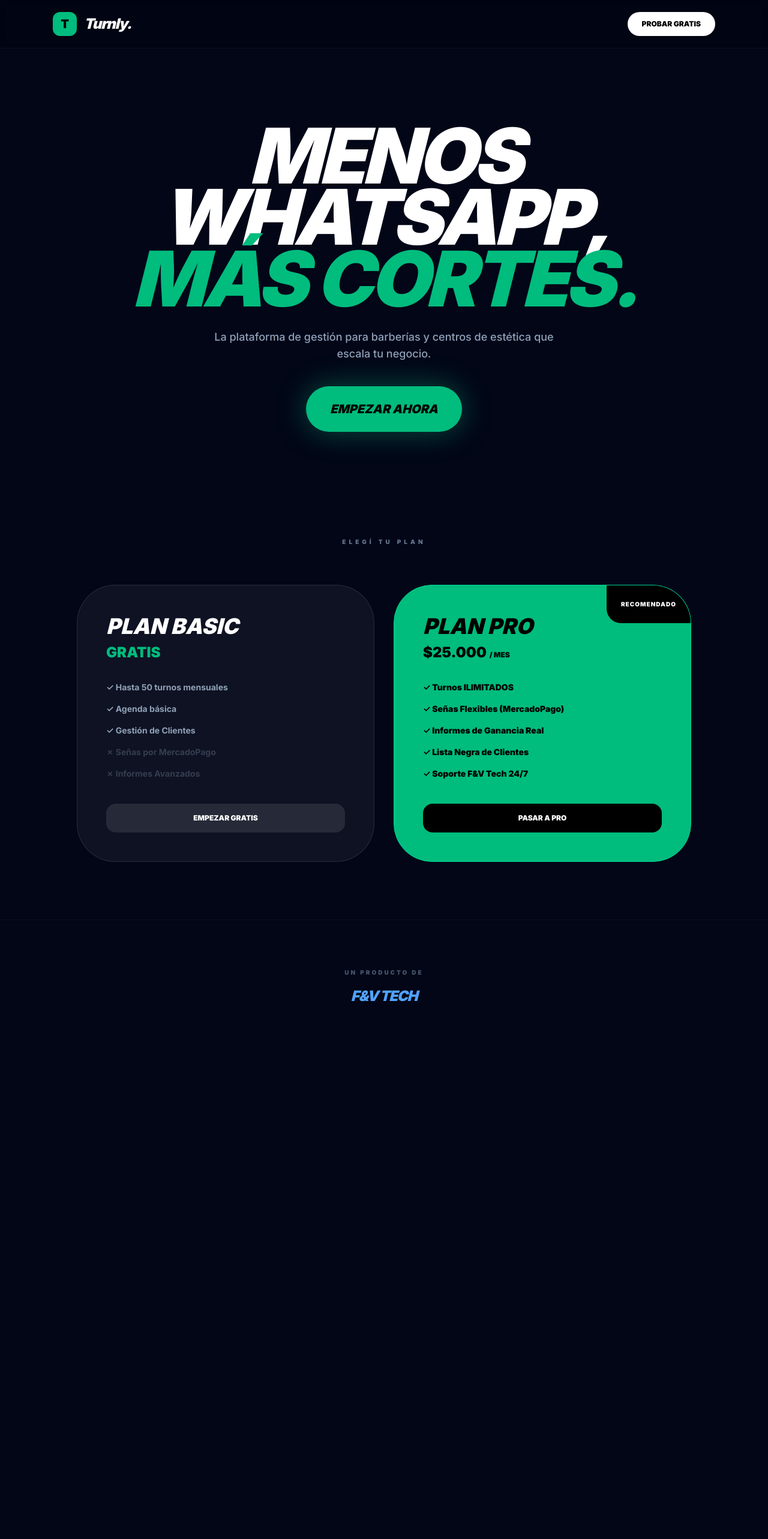
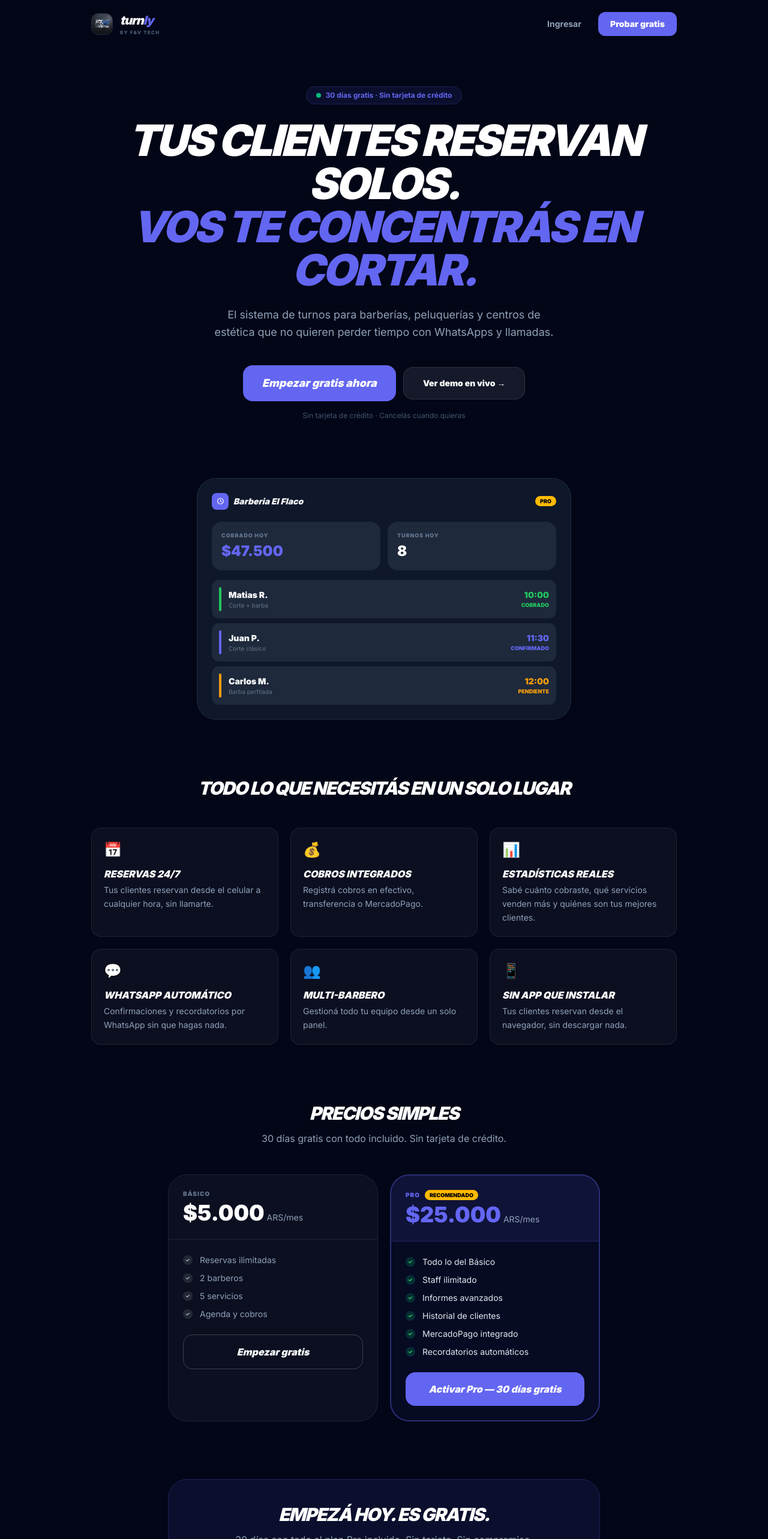
Before and after one commit to Vale-G/turnos-saas, a Next.js app: page / in a window 1280 px wide. Shown: the top 2566 px of the page at 60% size. Before the commit the page ends 1757 px from the top, so only its background shows below. Built offline with nearby package versions, Linux system fonts and the light colour scheme; no server answers; the database is empty.

Commit message:
fix: restaurar landing page original con diseno de fv tech

```diff
--- a/app/page.tsx
+++ b/app/page.tsx
@@ -1,64 +1,246 @@
 'use client'
-import Link from 'next/link'
+import React from 'react'
+import { useRouter } from 'next/navigation'
 
-export default function LandingPage() {
+const FEATURES = [
+  { icon: '📅', titulo: 'Reservas 24/7', desc: 'Tus clientes reservan desde el celular a cualquier hora, sin llamarte.' },
+  { icon: '💰', titulo: 'Cobros integrados', desc: 'Registrá cobros en efectivo, transferencia o MercadoPago.' },
+  { icon: '📊', titulo: 'Estadísticas reales', desc: 'Sabé cuánto cobraste, qué servicios venden más y quiénes son tus mejores clientes.' },
+  { icon: '💬', titulo: 'WhatsApp automático', desc: 'Confirmaciones y recordatorios por WhatsApp sin que hagas nada.' },
+  { icon: '👥', titulo: 'Multi-barbero', desc: 'Gestioná todo tu equipo desde un solo panel.' },
+  { icon: '📱', titulo: 'Sin app que instalar', desc: 'Tus clientes reservan desde el navegador, sin descargar nada.' },
+]
+
+export default function Landing() {
+  const router = useRouter()
+  const [precios, setPrecios] = React.useState({ basico: 5000, pro: 25000 })
+
+  React.useEffect(() => {
+    import('@/lib/supabase').then(({ supabase }) => {
+      supabase.from('config').select('clave, valor')
+        .in('clave', ['precio_basico', 'precio_pro'])
+        .then(({ data }) => {
+          if (data) {
+            const pm: Record<string, number> = {}
+            data.forEach((c: { clave: string; valor: string }) => { pm[c.clave] = Number(c.valor) })
+            setPrecios({ basico: pm.precio_basico ?? 5000, pro: pm.precio_pro ?? 25000 })
+          }
+        })
+    })
+  }, [])
+
   return (
-    <div className="min-h-screen bg-[#020617] text-white font-sans">
-      {/* Hero y Nav (Igual que antes) */}
-      <nav className="border-b border-white/5 bg-black/20 backdrop-blur-md sticky top-0 z-50">
-        <div className="max-w-6xl mx-auto px-6 h-20 flex items-center justify-between">
-          <div className="flex items-center gap-3"><div className="w-10 h-10 bg-emerald-500 rounded-xl flex items-center justify-center font-black text-black text-xl">T</div><span className="font-black italic text-2xl tracking-tighter">Turnly.</span></div>
-          <Link href="/login" className="bg-white text-black px-6 py-3 rounded-full text-xs font-black uppercase hover:scale-105 transition-transform">Probar Gratis</Link>
+    <div className="min-h-screen bg-[#020617] text-white">
+
+      {/* Nav */}
+      <nav className="flex items-center justify-between px-6 py-5 max-w-5xl mx-auto">
+        <div className="flex items-center gap-3">
+          <div className="w-9 h-9 rounded-xl overflow-hidden flex items-center justify-center bg-[#0F172A] border border-white/10">
+            <img src="/fvtech-logo.jpg" alt="F&V Tech" className="w-full h-full object-cover" />
+          </div>
+          <div className="flex flex-col items-start">
+          <span className="text-xl font-black italic tracking-tighter">
+            turn<span className="text-[#6366F1]">ly</span>
+          </span>
+          <span className="text-[8px] font-black uppercase tracking-widest text-slate-600" style={{letterSpacing: '0.15em'}}>by F&amp;V Tech</span>
+        </div>
+        </div>
+        <div className="flex items-center gap-3">
+          <button onClick={() => router.push('/login')}
+            className="text-slate-400 hover:text-white text-sm font-bold transition-colors px-4 py-2">
+            Ingresar
+          </button>
+          <button onClick={() => router.push('/registro-negocio')}
+            className="bg-[#6366F1] hover:opacity-90 text-white text-sm font-black px-5 py-2.5 rounded-xl transition-opacity">
+            Probar gratis
+          </button>
         </div>
       </nav>
 
-      {/* Hero Section */}
-      <header className="max-w-4xl mx-auto px-6 pt-32 pb-20 text-center">
-        <h1 className="text-7xl md:text-9xl font-black uppercase italic tracking-tighter leading-[0.8] mb-8">MENOS WHATSAPP, <span className="text-emerald-500">MÁS CORTES.</span></h1>
-        <p className="text-slate-400 text-lg font-medium max-w-xl mx-auto mb-10">La plataforma de gestión para barberías y centros de estética que escala tu negocio.</p>
-        <Link href="/login" className="inline-block bg-emerald-500 text-black px-10 py-6 rounded-full font-black uppercase italic text-xl shadow-[0_0_50px_rgba(16,185,129,0.4)]">Empezar Ahora</Link>
-      </header>
+      {/* Hero */}
+      <section className="max-w-5xl mx-auto px-6 pt-16 pb-24 text-center">
+        <div className="inline-flex items-center gap-2 bg-[#6366F1]/10 border border-[#6366F1]/20 rounded-full px-4 py-1.5 mb-6">
+          <div className="w-2 h-2 rounded-full bg-emerald-500 animate-pulse" />
+          <span className="text-xs font-bold text-[#6366F1]">30 días gratis · Sin tarjeta de crédito</span>
+        </div>
+        <h1 className="text-5xl md:text-7xl font-black italic uppercase tracking-tighter leading-none mb-6">
+          Tus clientes reservan solos.
+          <br />
+          <span className="text-[#6366F1]">Vos te concentrás en cortar.</span>
+        </h1>
+        <p className="text-slate-400 text-lg max-w-xl mx-auto mb-10 leading-relaxed">
+          El sistema de turnos para barberías, peluquerías y centros de estética que no quieren perder tiempo con WhatsApps y llamadas.
+        </p>
+        <div className="flex flex-col sm:flex-row items-center justify-center gap-3">
+          <button onClick={() => router.push('/registro-negocio')}
+            className="w-full sm:w-auto bg-[#6366F1] hover:opacity-90 text-white font-black italic text-lg px-8 py-4 rounded-2xl transition-opacity">
+            Empezar gratis ahora
+          </button>
+          <button onClick={() => router.push('/reservar/demo')}
+            className="w-full sm:w-auto bg-white/8 hover:bg-white/12 border border-white/10 text-white font-black text-sm px-8 py-4 rounded-2xl transition-colors">
+            Ver demo en vivo →
+          </button>
+        </div>
+        <p className="text-slate-600 text-xs mt-4">Sin tarjeta de crédito · Cancelás cuando quieras</p>
+      </section>
 
-      {/* TABLA DE PLANES (Lo que faltaba) */}
-      <section className="py-24 px-6">
-        <div className="max-w-5xl mx-auto">
-          <h2 className="text-center text-[10px] font-black uppercase tracking-[0.5em] text-slate-500 mb-16">Elegí tu plan</h2>
-          <div className="grid grid-cols-1 md:grid-cols-2 gap-8">
-            <div className="bg-white/5 border border-white/10 p-12 rounded-[4rem] hover:border-white/20 transition-all">
-              <h3 className="text-4xl font-black uppercase italic mb-2">Plan Basic</h3>
-              <p className="text-emerald-500 font-black text-2xl mb-8">GRATIS</p>
-              <ul className="space-y-4 text-sm font-bold text-slate-400 mb-10">
-                <li>✓ Hasta 50 turnos mensuales</li>
-                <li>✓ Agenda básica</li>
-                <li>✓ Gestión de Clientes</li>
-                <li className="opacity-30">✗ Señas por MercadoPago</li>
-                <li className="opacity-30">✗ Informes Avanzados</li>
-              </ul>
-              <Link href="/login" className="block text-center py-4 rounded-2xl bg-white/10 font-black uppercase text-xs">Empezar Gratis</Link>
+      {/* Mockup */}
+      <section className="max-w-2xl mx-auto px-6 pb-24">
+        <div className="bg-[#0F172A] rounded-[2rem] border border-white/8 p-6">
+          <div className="flex items-center gap-2 mb-5">
+            <div className="w-7 h-7 bg-[#6366F1] rounded-lg flex items-center justify-center">
+              <svg width="13" height="13" viewBox="0 0 22 22" fill="none">
+                <circle cx="11" cy="11" r="8" stroke="white" strokeWidth="2"/>
+                <path d="M11 7v4l2.5 2.5" stroke="white" strokeWidth="2" strokeLinecap="round"/>
+              </svg>
             </div>
+            <span className="font-black italic text-sm">Barberia El Flaco</span>
+            <span className="ml-auto text-[9px] bg-amber-400 text-black font-black uppercase px-2 py-0.5 rounded-full">PRO</span>
+          </div>
+          <div className="grid grid-cols-2 gap-3 mb-4">
+            <div className="bg-[#1E293B] rounded-2xl p-4">
+              <p className="text-[9px] font-black uppercase text-slate-500 tracking-widest mb-1">Cobrado hoy</p>
+              <p className="text-2xl font-black text-[#6366F1]">$47.500</p>
+            </div>
+            <div className="bg-[#1E293B] rounded-2xl p-4">
+              <p className="text-[9px] font-black uppercase text-slate-500 tracking-widest mb-1">Turnos hoy</p>
+              <p className="text-2xl font-black">8</p>
+            </div>
+          </div>
+          <div className="space-y-2">
+            {[
+              { nombre: 'Matias R.', servicio: 'Corte + barba', hora: '10:00', color: '#22C55E', estado: 'cobrado' },
+              { nombre: 'Juan P.', servicio: 'Corte clásico', hora: '11:30', color: '#6366F1', estado: 'confirmado' },
+              { nombre: 'Carlos M.', servicio: 'Barba perfilada', hora: '12:00', color: '#F59E0B', estado: 'pendiente' },
+            ].map(t => (
+              <div key={t.nombre} className="bg-[#1E293B] rounded-xl p-3 flex items-center gap-3">
+                <div className="w-1 h-10 rounded-full flex-shrink-0" style={{ backgroundColor: t.color }} />
+                <div className="flex-1 min-w-0">
+                  <p className="font-black text-sm truncate">{t.nombre}</p>
+                  <p className="text-[10px] text-slate-500 truncate">{t.servicio}</p>
+                </div>
+                <div className="text-right flex-shrink-0">
+                  <p className="font-black text-sm" style={{ color: t.color }}>{t.hora}</p>
+                  <p className="text-[9px] uppercase font-black" style={{ color: t.color }}>{t.estado}</p>
+                </div>
+              </div>
+            ))}
+          </div>
+        </div>
+      </section>
 
-            <div className="bg-emerald-500 border border-emerald-400 p-12 rounded-[4rem] text-black relative overflow-hidden group">
-              <div className="absolute top-0 right-0 p-6 font-black text-[10px] uppercase tracking-widest bg-black text-white rounded-bl-3xl">RECOMENDADO</div>
-              <h3 className="text-4xl font-black uppercase italic mb-2">Plan PRO</h3>
-              <p className="font-black text-2xl mb-8">$25.000 <span className="text-xs uppercase">/ mes</span></p>
-              <ul className="space-y-4 text-sm font-black mb-10">
-                <li>✓ Turnos ILIMITADOS</li>
-                <li>✓ Señas Flexibles (MercadoPago)</li>
-                <li>✓ Informes de Ganancia Real</li>
-                <li>✓ Lista Negra de Clientes</li>
-                <li>✓ Soporte F&V Tech 24/7</li>
-              </ul>
-              <Link href="/login" className="block text-center py-4 rounded-2xl bg-black text-white font-black uppercase text-xs">Pasar a Pro</Link>
+      {/* Features */}
+      <section className="max-w-5xl mx-auto px-6 pb-24">
+        <h2 className="text-3xl font-black italic uppercase tracking-tighter text-center mb-12">
+          Todo lo que necesitás en un solo lugar
+        </h2>
+        <div className="grid grid-cols-1 sm:grid-cols-2 md:grid-cols-3 gap-5">
+          {FEATURES.map(f => (
+            <div key={f.titulo} className="bg-white/4 border border-white/8 rounded-2xl p-5 hover:bg-white/6 transition-colors">
+              <div className="text-2xl mb-3">{f.icon}</div>
+              <h3 className="font-black uppercase italic mb-1">{f.titulo}</h3>
+              <p className="text-slate-400 text-sm leading-relaxed">{f.desc}</p>
+            </div>
+          ))}
+        </div>
+      </section>
+
+      {/* Precios */}
+      <section className="max-w-3xl mx-auto px-6 pb-24">
+        <h2 className="text-3xl font-black italic uppercase tracking-tighter text-center mb-3">Precios simples</h2>
+        <p className="text-slate-400 text-center mb-12">30 días gratis con todo incluido. Sin tarjeta de crédito.</p>
+        <div className="grid grid-cols-1 sm:grid-cols-2 gap-5">
+          {/* Basico */}
+          <div className="bg-white/4 border border-white/8 rounded-[2rem] overflow-hidden">
+            <div className="p-6 border-b border-white/8">
+              <p className="text-[10px] font-black uppercase tracking-widest text-slate-500 mb-1">Básico</p>
+              <div className="flex items-baseline gap-1">
+                <span className="text-4xl font-black">${precios.basico.toLocaleString('es-AR')}</span>
+                <span className="text-slate-400 text-sm">ARS/mes</span>
+              </div>
+            </div>
+            <div className="p-6 space-y-2.5">
+              {['Reservas ilimitadas','2 barberos','5 servicios','Agenda y cobros'].map(f => (
+                <div key={f} className="flex items-center gap-3">
+                  <div className="w-4 h-4 rounded-full bg-white/10 flex items-center justify-center flex-shrink-0">
+                    <svg width="8" height="8" viewBox="0 0 8 8" fill="none">
+                      <path d="M1.5 4l1.5 1.5 3.5-3" stroke="#94A3B8" strokeWidth="1.5" strokeLinecap="round" strokeLinejoin="round"/>
+                    </svg>
+                  </div>
+                  <span className="text-sm text-slate-400">{f}</span>
+                </div>
+              ))}
+            </div>
+            <div className="px-6 pb-6">
+              <button onClick={() => router.push('/registro-negocio')}
+                className="w-full py-4 rounded-2xl font-black italic text-base text-white border border-white/20 hover:bg-white/10 transition-all">
+                Empezar gratis
+              </button>
+            </div>
+          </div>
+          {/* Pro */}
+          <div className="bg-[#6366F1]/5 border-2 border-[#6366F1]/40 rounded-[2rem] overflow-hidden">
+            <div className="p-6 border-b border-[#6366F1]/20 bg-[#6366F1]/10">
+              <div className="flex items-center gap-2 mb-1">
+                <p className="text-[10px] font-black uppercase tracking-widest text-[#6366F1]">Pro</p>
+                <span className="bg-amber-400 text-black text-[9px] font-black uppercase px-2 py-0.5 rounded-full">Recomendado</span>
+              </div>
+              <div className="flex items-baseline gap-1">
+                <span className="text-4xl font-black text-[#6366F1]">${precios.pro.toLocaleString('es-AR')}</span>
+                <span className="text-slate-400 text-sm">ARS/mes</span>
+              </div>
+            </div>
+            <div className="p-6 space-y-2.5">
+              {['Todo lo del Básico','Staff ilimitado','Informes avanzados','Historial de clientes','MercadoPago integrado','Recordatorios automáticos'].map(f => (
+                <div key={f} className="flex items-center gap-3">
+                  <div className="w-4 h-4 rounded-full bg-emerald-500/20 flex items-center justify-center flex-shrink-0">
+                    <svg width="8" height="8" viewBox="0 0 8 8" fill="none">
+                      <path d="M1.5 4l1.5 1.5 3.5-3" stroke="#22C55E" strokeWidth="1.5" strokeLinecap="round" strokeLinejoin="round"/>
+                    </svg>
+                  </div>
+                  <span className="text-sm text-slate-200">{f}</span>
+                </div>
+              ))}
+            </div>
+            <div className="px-6 pb-6">
+              <button onClick={() => router.push('/registro-negocio')}
+                className="w-full py-4 rounded-2xl font-black italic text-base text-white bg-[#6366F1] hover:opacity-90 transition-opacity">
+                Activar Pro — 30 días gratis
+              </button>
             </div>
           </div>
         </div>
       </section>
 
-      {/* Footer F&V TECH */}
-      <footer className="py-20 border-t border-white/5 text-center">
-        <p className="text-[10px] font-black uppercase tracking-[0.3em] text-slate-600 mb-4">Un producto de</p>
-        <p className="text-2xl font-black italic tracking-tighter text-blue-400">F&V TECH</p>
+      {/* CTA Final */}
+      <section className="max-w-3xl mx-auto px-6 pb-24 text-center">
+        <div className="bg-[#6366F1]/10 border border-[#6366F1]/20 rounded-[2rem] p-10">
+          <h2 className="text-3xl font-black italic uppercase tracking-tighter mb-3">
+            Empezá hoy. Es gratis.
+          </h2>
+          <p className="text-slate-400 mb-6">30 días con todo el plan Pro incluido. Sin tarjeta. Sin compromiso.</p>
+          <p className="text-slate-600 text-xs mb-4">Desarrollado con ❤️ por <span className="text-[#6366F1] font-bold">F&amp;V Tech</span></p>
+          <button onClick={() => router.push('/registro-negocio')}
+            className="bg-[#6366F1] hover:opacity-90 text-white font-black italic text-lg px-10 py-4 rounded-2xl transition-opacity">
+            Crear mi cuenta gratis
+          </button>
+        </div>
+      </section>
+
+      {/* Footer */}
+      <footer className="border-t border-white/5 px-6 py-8 text-center">
+        <div className="flex items-center justify-center gap-3 mb-3">
+          <div className="w-10 h-10 rounded-xl overflow-hidden border border-white/10">
+            <img src="/fvtech-logo.jpg" alt="F&V Tech" className="w-full h-full object-cover" />
+          </div>
+          <div className="text-left">
+            <span className="font-black italic block">turn<span className="text-[#6366F1]">ly</span></span>
+            <span className="text-[10px] font-black uppercase tracking-widest text-slate-600">by F&amp;V Tech</span>
+          </div>
+        </div>
+        <p className="text-slate-600 text-xs">Tus turnos, tu negocio. · Desarrollado por <span className="text-[#6366F1] font-bold">F&amp;V Tech</span> 🇦🇷</p>
       </footer>
+
     </div>
   )
 }
```
